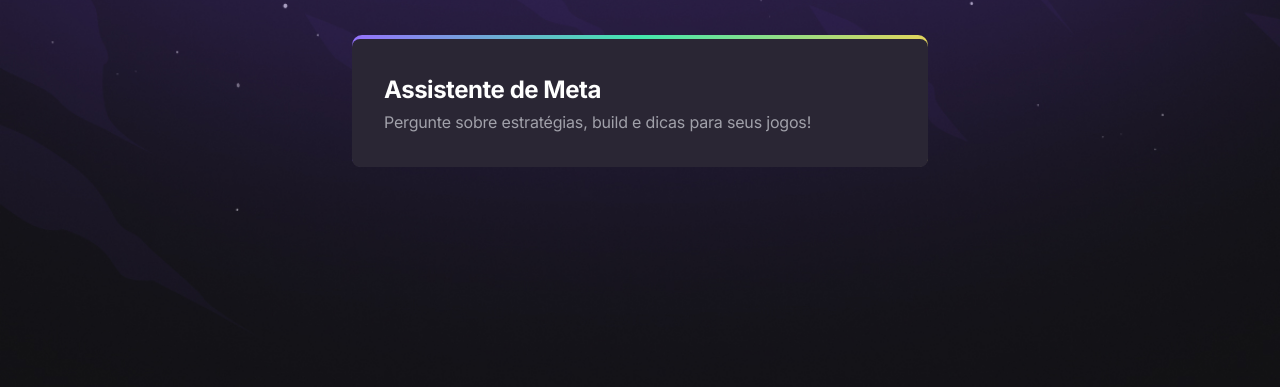
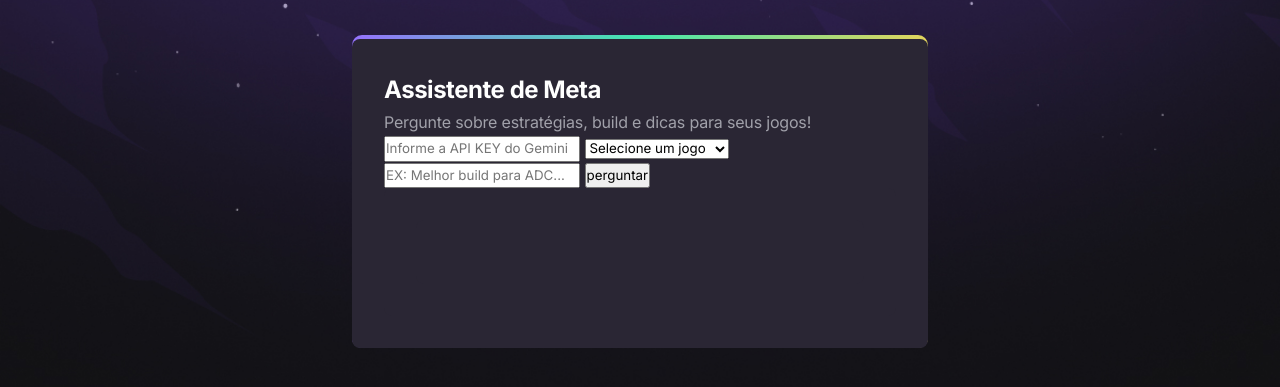
Before and after one commit to thaisdMM/nlw-20-agents-beginner, a plain HTML site: page index.html in a window 1280 px wide. Shown: the part 187-574 px from the top of the page. Drawn offline with Linux system fonts and the light colour scheme.

Commit message:
insert form to index html

```diff
--- a/index.html
+++ b/index.html
@@ -23,6 +23,29 @@
         <div>
           <h2 class="title">Assistente de Meta</h2>
           <p>Pergunte sobre estratégias, build e dicas para seus jogos!</p>
+          <form>
+            <input
+              type="password"
+              placeholder="Informe a API KEY do Gemini"
+              required
+            />
+
+            <select>
+              <option value="">Selecione um jogo</option>
+              <option value="valorant">Valorant</option>
+              <option value="lol">League of Legends</option>
+              <option value="csgo">CS:GO</option>
+            </select>
+            <input
+              type="text"
+              placeholder="EX: Melhor build para ADC..."
+              required
+            />
+            <button>perguntar</button>
+          </form>
+          <div id="aiResponse">
+            <div class="respose content"></div>
+          </div>
         </div>
       </section>
     </main>
```
